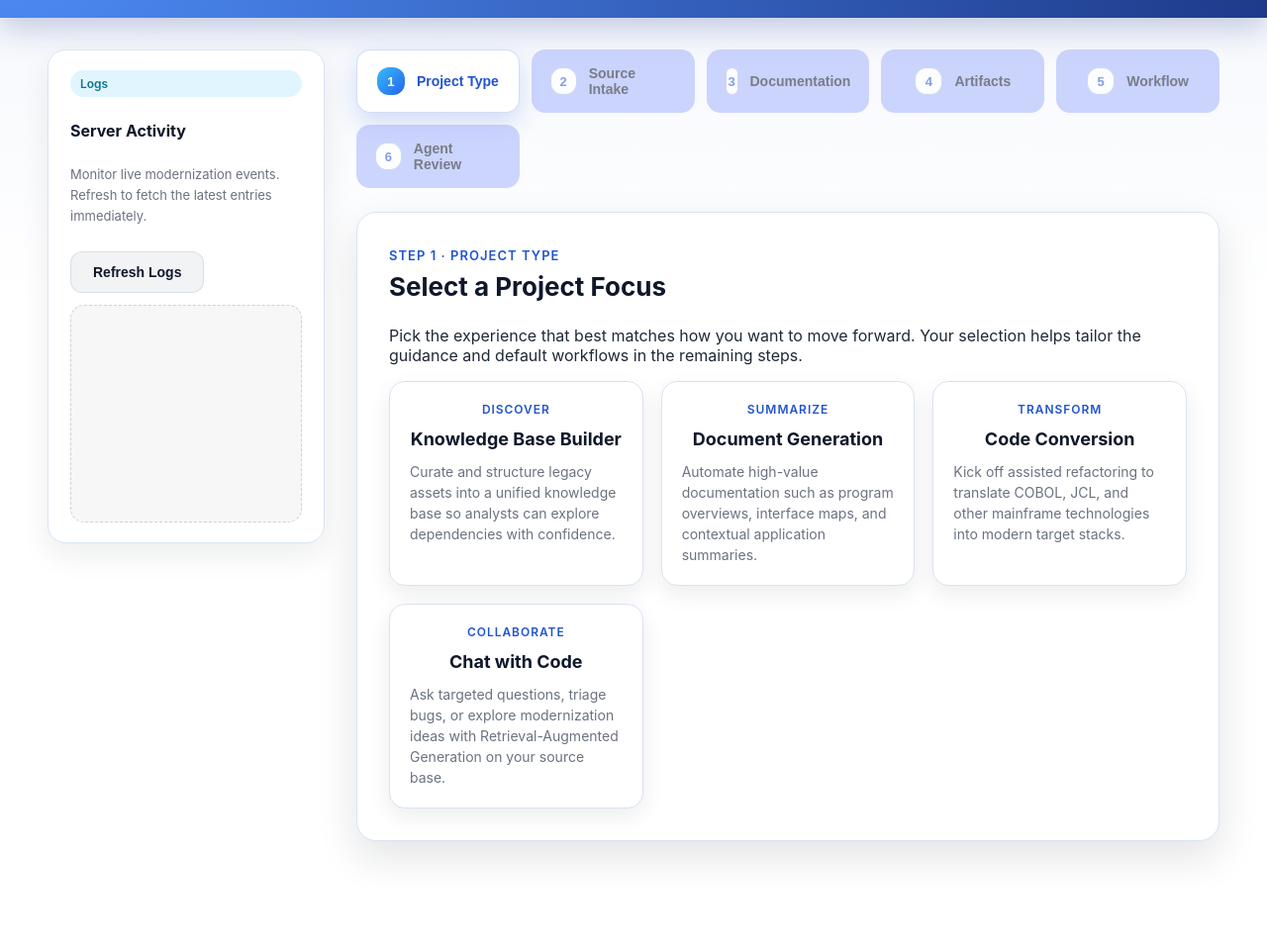
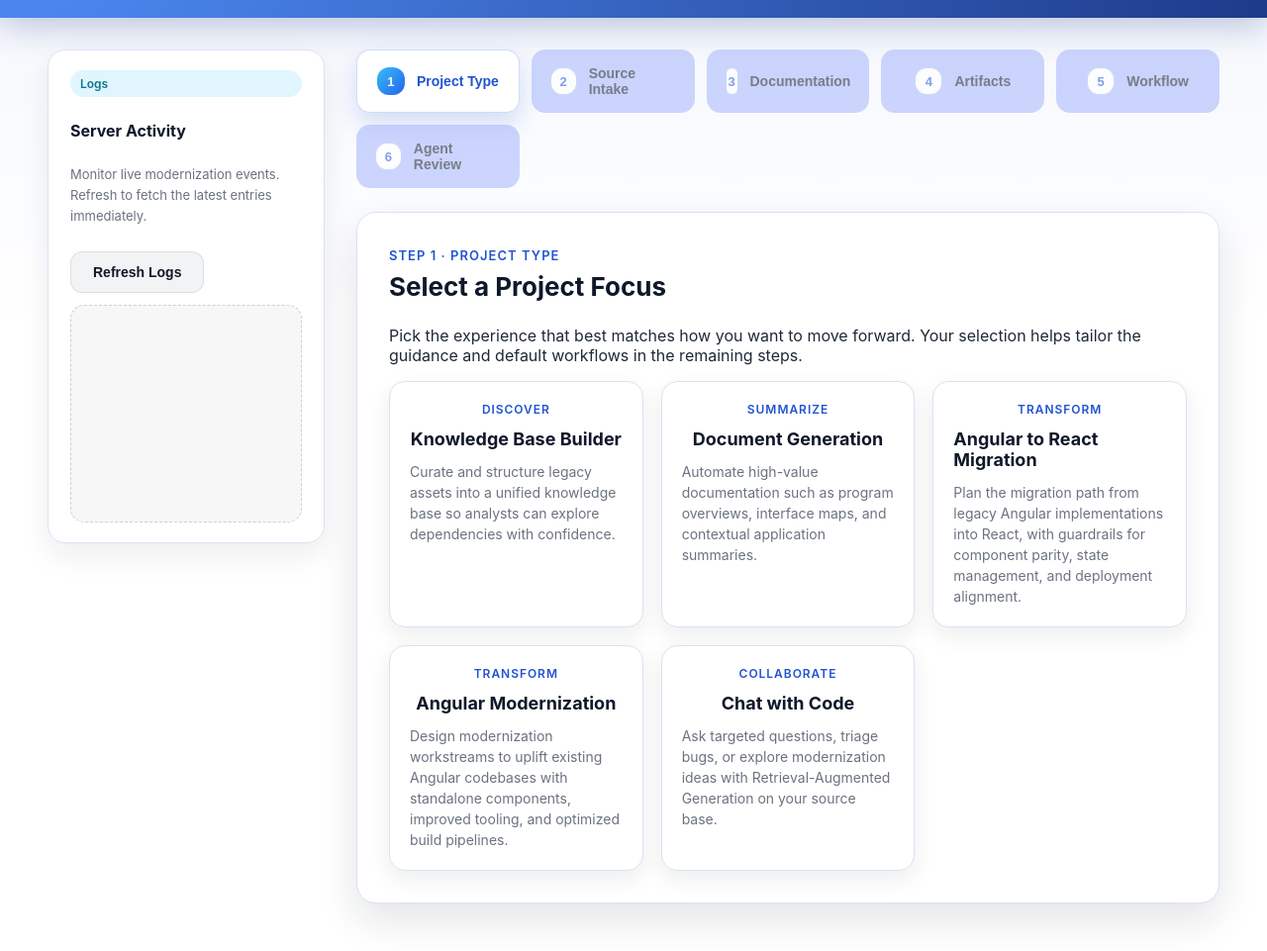
Before and after one commit to nicodishanthj/Katral_angular_chapter, a plain HTML site: page web/ui/index.html in a window 1280 px wide. Shown: the part 93-1054 px from the top of the page at 99% size. Before the commit the page ends 991 px from the top, so only its background shows below. Drawn offline with Linux system fonts and the light colour scheme; no server answers.

Commit message:
Update Step 1 cards for Angular workflows

```diff
--- a/web/ui/index.html
+++ b/web/ui/index.html
@@ -76,10 +76,15 @@
                 <h3>Document Generation</h3>
                 <p>Automate high-value documentation such as program overviews, interface maps, and contextual application summaries.</p>
               </button>
-              <button type="button" class="selection-card" data-option="code-conversion" data-summary="Transform legacy code into modern implementations.">
+              <button type="button" class="selection-card" data-option="angular-react-migration" data-summary="Coordinate the move from Angular to a modern React stack with guided workflow support.">
                 <div class="selection-meta">Transform</div>
-                <h3>Code Conversion</h3>
-                <p>Kick off assisted refactoring to translate COBOL, JCL, and other mainframe technologies into modern target stacks.</p>
+                <h3>Angular to React Migration</h3>
+                <p>Plan the migration path from legacy Angular implementations into React, with guardrails for component parity, state management, and deployment alignment.</p>
+              </button>
+              <button type="button" class="selection-card" data-option="angular-modernization" data-summary="Plan upgrades to the latest Angular architecture, including standalone components and Nx-ready builds.">
+                <div class="selection-meta">Transform</div>
+                <h3>Angular Modernization</h3>
+                <p>Design modernization workstreams to uplift existing Angular codebases with standalone components, improved tooling, and optimized build pipelines.</p>
               </button>
               <button type="button" class="selection-card" data-option="chat-with-code" data-summary="Collaborate with an assistant that can reference indexed code.">
                 <div class="selection-meta">Collaborate</div>
```
